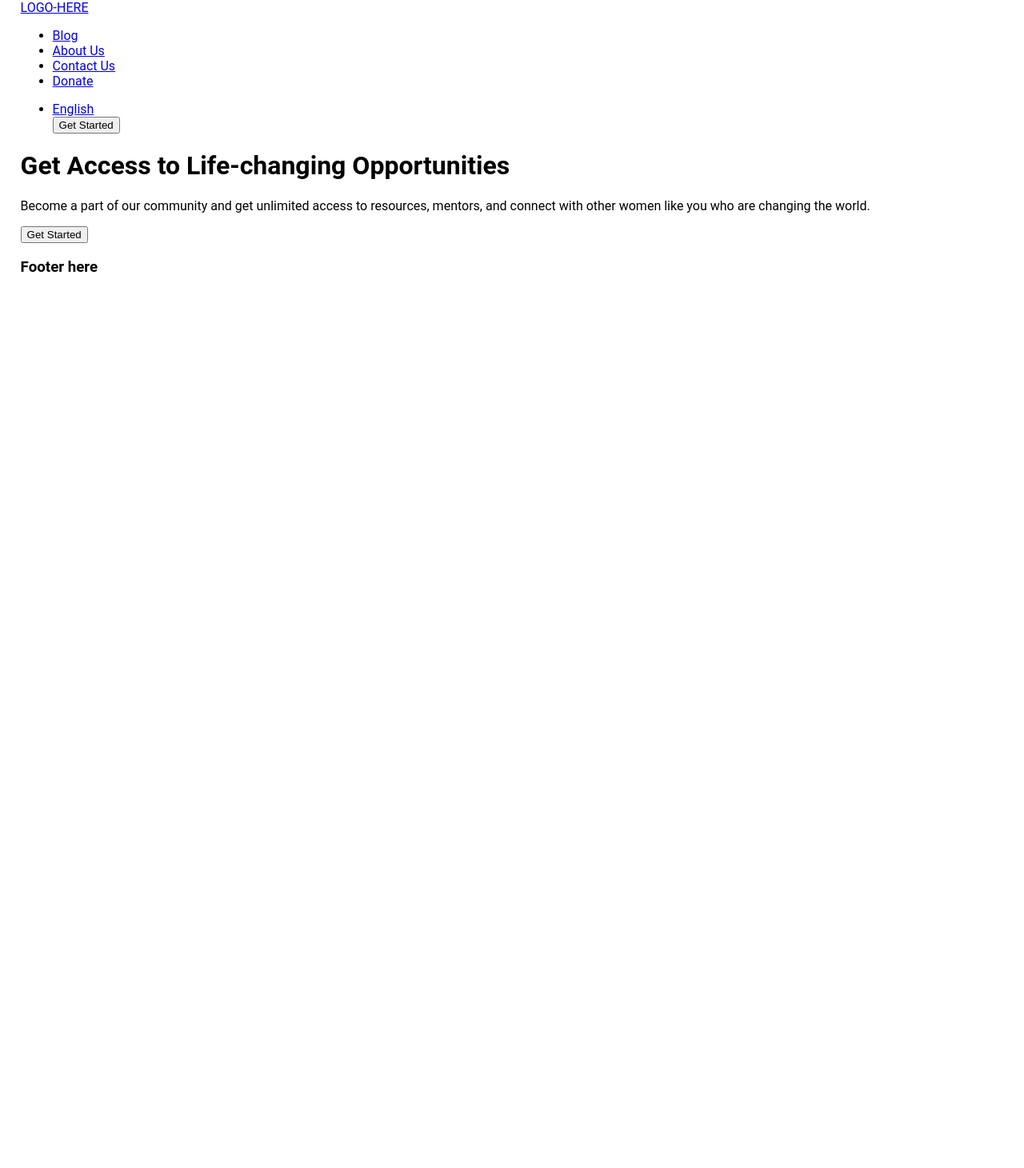
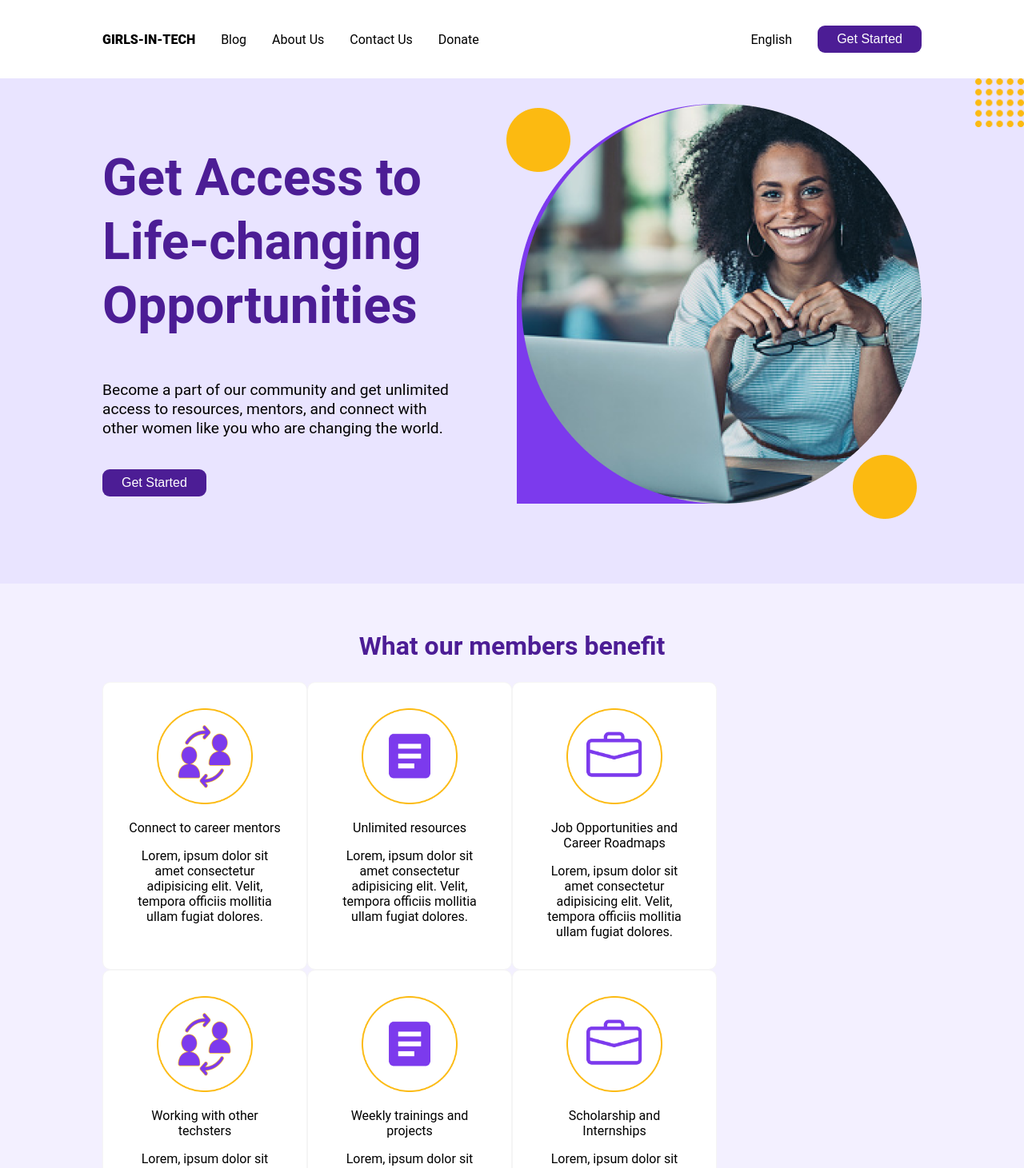
Before and after one commit to Dhanidayo/NG-IWD-2022-Hackathon-Team3, a React (Create React App) app: page / in a window 1280 px wide. Shown: the top 1461 px of the page at 80% size. Before the commit the page ends 800 px from the top, so only its background shows below. Built offline with nearby package versions, Linux system fonts and the light colour scheme.

Commit message:
working on the landing page

```diff
--- a/src/components/Navbar/index.jsx
+++ b/src/components/Navbar/index.jsx
@@ -1,33 +1,34 @@
 import { Link, NavLink } from 'react-router-dom';
+import "./style.css";
 
 const Navbar = () => {
     return (
         <header>
-            <div className="container--primary">
-                <Link to="/">
-                    LOGO-HERE
+            <div className="container--primary row">
+                <Link className='logo nav__link' to="/">
+                    GIRLS-IN-TECH
                 </Link>
                 <nav className="navbar">
                     <ul className="nav__list nav__list--primary">
                         <li className="nav__item">
-                            <NavLink to="/blog">Blog</NavLink>
+                            <NavLink className="nav__link" to="/blog">Blog</NavLink>
                         </li>
                         <li className="nav__item">
-                            <NavLink to="/about">About Us</NavLink>
+                            <NavLink className="nav__link" to="/about">About Us</NavLink>
                         </li>
                         <li className="nav__item">
-                            <NavLink to="/login">Contact Us</NavLink>
+                            <NavLink className="nav__link" to="/login">Contact Us</NavLink>
                         </li>
                         <li className="nav__item">
-                            <NavLink to="/">Donate</NavLink>
+                            <NavLink className="nav__link" to="/">Donate</NavLink>
                         </li>
                     </ul>
                     <ul className="nav__list nav__list--secondary">
                         <li className="nav__item">
-                            <NavLink to="/">English</NavLink>
+                            <NavLink className="nav__link" to="/">English</NavLink>
                         </li>
                         <Link to="/sign-up">
-                            <button className="btn--primary">
+                            <button className="btn btn--primary">
                                 Get Started
                             </button>
                         </Link>
--- a/src/components/Navbar/style.css
+++ b/src/components/Navbar/style.css
@@ -0,0 +1,41 @@
+header {
+    padding: 2em 0;
+    background-color: #fff;
+    font-size: 1rem;
+}
+
+.logo {
+    margin-right: 2em;
+    align-self: center;
+
+    font-weight: 900;
+}
+
+.navbar {
+    display: flex;
+    justify-content: space-between;
+    align-items: center;
+    flex-grow: 1;
+}
+
+.nav__list {
+    margin: 0;
+    padding: 0;
+    list-style: none;
+
+    display: flex;
+    align-items: center;
+}
+
+.nav__item {
+    margin-right: 2em;
+}
+
+.nav__link {
+    color: #000;
+    text-decoration: none;
+}
+
+.nav__item NavLink:hover {
+    opacity: .75;
+}
--- a/src/index.css
+++ b/src/index.css
@@ -9,14 +9,14 @@ body {
 }
 
 .container--primary {
-  width: 96%;
-  max-width: 1440px;
+  width: 80%;
+  max-width: 1400px;
   margin: 0 auto;
 }
 
 .container--secondary {
-  width: 86%;
-  max-width: 1200px;
+  width: 70%;
+  max-width: 1100px;
   margin: 0 auto;
 }
 
@@ -32,3 +32,33 @@ body {
 img {
   max-width: 100%;
 }
+
+.btn {
+  padding: .5em 1.5em;
+  font-size: 1rem;
+  border-radius: 9px;
+  cursor: pointer;
+  outline: none;
+  border: none;
+}
+
+@media screen and (max-width: 769px) {
+  .btn {
+    padding: .25rem .7rem;
+    font-size: .6rem;
+  }
+}
+
+.btn:hover {
+  opacity: 0.8rem;
+}
+
+.btn--primary {
+  background: #4c1d95;
+  color: #fff;
+}
+
+.body-text {
+  font-size: 1.2rem;
+  line-height: 1.5rem;
+}
--- a/src/pages/LandingPage/index.jsx
+++ b/src/pages/LandingPage/index.jsx
@@ -1,30 +1,108 @@
 import DefaultLayout from "../../components/Layout";
 import { Link } from "react-router-dom";
+import bannerimg from "../../resources/images/Hero Image.png";
+import mentorsillustration from "../../resources/illustration-images/Group 185.png";
+import noteillustration from "../../resources/illustration-images/Group 184.png";
+import briefcaseillustration from "../../resources/illustration-images/Group 211.png";
+import "./style.css";
 
 const LandingPage = () => {
     return (
         <DefaultLayout>
             <div className="landing-page">
+                <section id="banner">
                     <div className="container--primary">
-                    <div className="banner-contents-wrapper">
+                        <div className="banner-contents-wrapper row">
                             <div className="banner-texts">
                                 <h1 className="main-text">
-                                Get Access to Life-changing Opportunities
+                                    Get Access to<br />
+                                    Life-changing<br /> Opportunities
                                 </h1>
-                            <p className="main-para">
-                                Become a part of our community and get unlimited access to resources, mentors, and connect with other women like you who are changing the world.
+                                <p className="main-para body-text">
+                                    Become a part of our community and get unlimited <br/> access to resources, mentors, and connect with <br /> other women like you who are changing the world.
                                 </p>
                                 <Link to="/">
-                                <button className="btn--primary">
+                                    <button className=" btn btn--primary">
                                         Get Started
                                     </button>
                                 </Link>
                             </div>
                             <div className="banner-image">
-
+                                <img className="hero-image" src={bannerimg }alt="" />
                             </div>
                         </div>
                     </div>
+                </section>
+
+                <section id="benefits-section">
+                    <div className="container--primary">
+                        <h2 className="sub-heading">
+                            What our members benefit
+                        </h2>
+                        <div className="cards-container">
+                            <div className="flex-cards">
+                                <div className="card">
+                                    <img className="illustration-image" src={mentorsillustration} alt=""  />
+                                    <p className="card-title">
+                                        Connect to career mentors
+                                    </p>
+                                    <p>
+                                        Lorem, ipsum dolor sit amet consectetur adipisicing elit. Velit, tempora officiis mollitia ullam fugiat dolores.
+                                    </p>
+                                </div>
+                                <div className="card">
+                                    <img className="illustration-image"  src={mentorsillustration} alt=""  />
+                                    <p className="card-title">
+                                        Working with other techsters
+                                    </p>
+                                    <p>
+                                        Lorem, ipsum dolor sit amet consectetur adipisicing elit. Velit, tempora officiis mollitia ullam fugiat dolores.
+                                    </p>
+                                </div>
+                            </div>
+                            <div className="flex-cards">
+                                <div className="card">
+                                    <img className="illustration-image"  src={noteillustration} alt=""  />
+                                    <p className="card-title">
+                                        Unlimited resources
+                                    </p>
+                                    <p>
+                                        Lorem, ipsum dolor sit amet consectetur adipisicing elit. Velit, tempora officiis mollitia ullam fugiat dolores.
+                                    </p>
+                                </div>
+                                <div className="card">
+                                    <img className="illustration-image"  src={noteillustration} alt=""  />
+                                    <p className="card-title">
+                                        Weekly trainings and projects
+                                    </p>
+                                    <p>
+                                        Lorem, ipsum dolor sit amet consectetur adipisicing elit. Velit, tempora officiis mollitia ullam fugiat dolores.
+                                    </p>
+                                </div>
+                            </div>
+                            <div className="flex-cards">
+                                <div className="card">
+                                    <img className="illustration-image"  src={briefcaseillustration} alt=""  />
+                                    <p className="card-title">
+                                        Job Opportunities and Career Roadmaps
+                                    </p>
+                                    <p>
+                                        Lorem, ipsum dolor sit amet consectetur adipisicing elit. Velit, tempora officiis mollitia ullam fugiat dolores.
+                                    </p>
+                                </div>
+                                <div className="card">
+                                    <img className="illustration-image"  src={briefcaseillustration} alt=""  />
+                                    <p className="card-title">
+                                        Scholarship and Internships
+                                    </p>
+                                    <p>
+                                        Lorem, ipsum dolor sit amet consectetur adipisicing elit. Velit, tempora officiis mollitia ullam fugiat dolores.
+                                    </p>
+                                </div>
+                            </div>
+                        </div>
+                    </div>
+                </section>
             </div>
         </DefaultLayout>
     );
--- a/src/pages/LandingPage/style.css
+++ b/src/pages/LandingPage/style.css
@@ -0,0 +1,76 @@
+.landing-page {
+    width: 100%;
+}
+
+#banner {
+    background: url("../../resources//images/Hero\ Background.png") no-repeat right center;
+    background-size: cover;
+    background-color: #e9e4ff;
+    height: 39.5rem;
+    padding: 2em 0;
+}
+
+/* .banner-contents-wrapper {
+    border: 4px solid green;
+}
+
+.banner-texts {
+    width: 40%;
+    border: 2px solid yellow;
+}
+
+.banner-image {
+    border: 2px solid red;
+} */
+
+/* .hero-image {
+    width: 372px;
+    height: 372px;
+} */
+
+.main-text {
+    font-size: 4rem;
+    line-height: 5rem;
+    color: #4c1d95;
+}
+
+.main-para {
+    margin-bottom: 2em;
+}
+
+
+#benefits-section {
+    background-color: #f3f0ff;
+    padding: 2em 0;
+}
+
+.sub-heading {
+    font-size: 2rem;
+    text-align: center;
+    color: #4c1d95;
+}
+
+.cards-container {
+    display: flex;
+}
+
+.flex-cards {
+    display: flex;
+    flex-direction: column;
+}
+
+.card {
+    width: 16rem;
+	height: 22.5rem;
+	background-color: #fff;
+	border: 1px solid #f5f5f5;
+	border-radius: 0.6em;
+	text-align: center;
+	/* box-shadow: 0px 13px 5px -10px #888; */
+	padding: 2em;
+}
+
+.illustration-image {
+    width: 120px;
+    height: 120px;
+}
```
Lines whose indentation alone changed are shown as unchanged.
